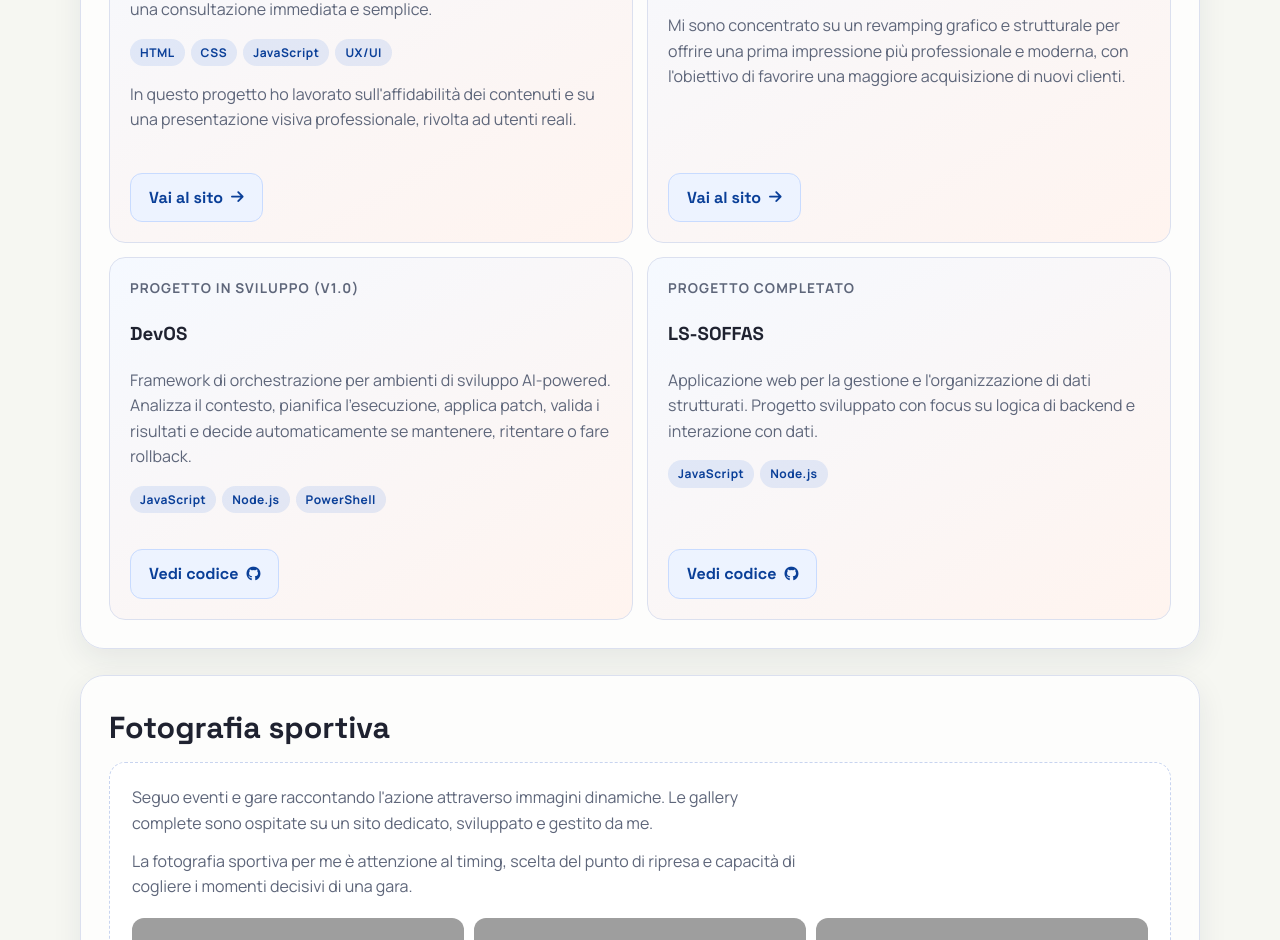
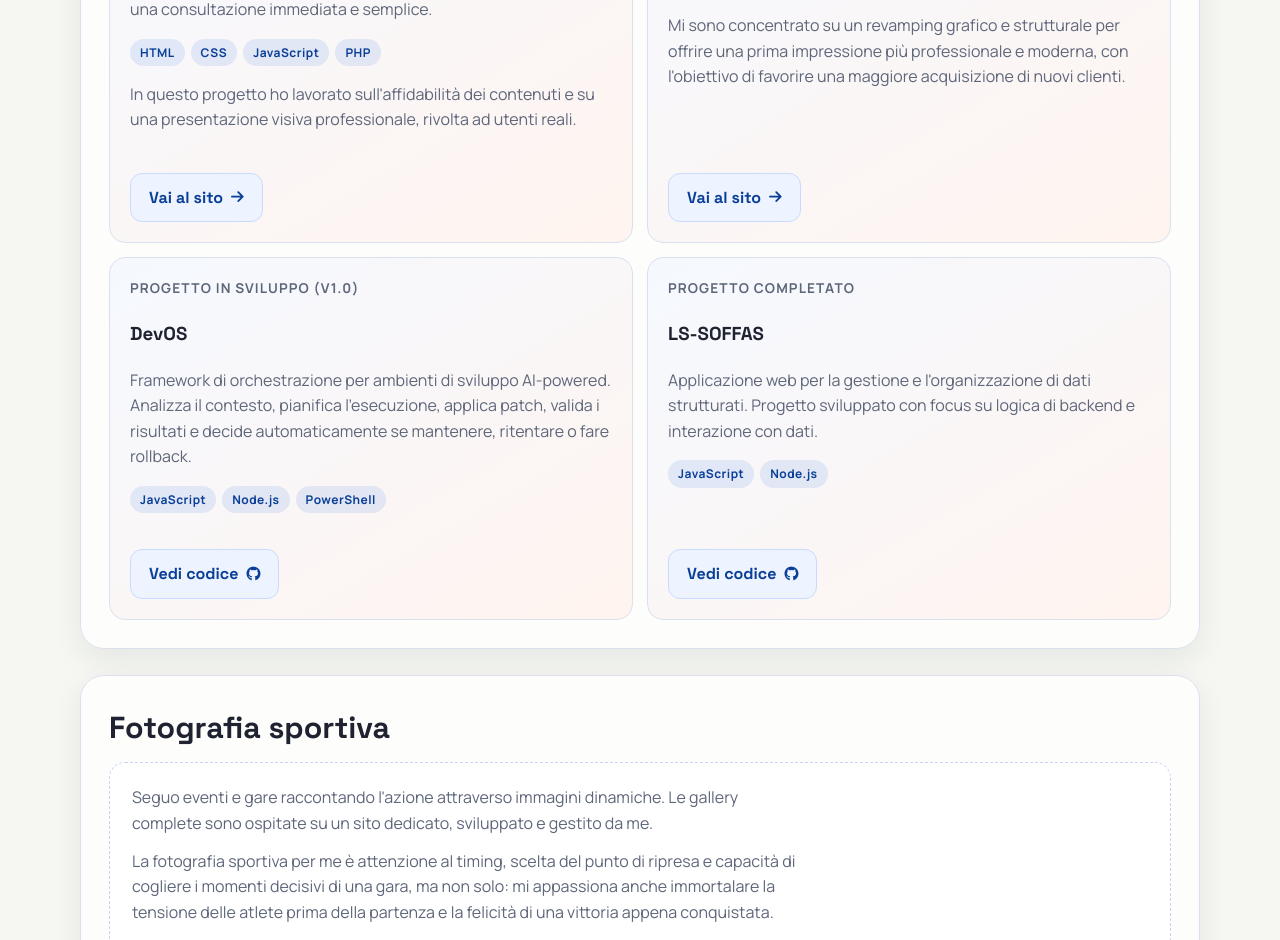
Before and after one commit to Marcu08/Marcu08.github.io, a plain HTML site: page index.html in a window 1280 px wide. Shown: the part 2073-3013 px from the top of the page. Drawn offline with Linux system fonts and the light colour scheme; grey boxes are pictures that could not be loaded.

Commit message:
fix: replace UX/UI with PHP in Team Fabiana Luperini card, refine photography description

```diff
--- a/index.html
+++ b/index.html
@@ -116,7 +116,7 @@
               <span class="stack-tag">HTML</span>
               <span class="stack-tag">CSS</span>
               <span class="stack-tag">JavaScript</span>
-              <span class="stack-tag">UX/UI</span>
+              <span class="stack-tag">PHP</span>
             </p>
             <p>
               In questo progetto ho lavorato sull'affidabilità dei contenuti e su una presentazione visiva professionale, rivolta ad utenti reali.
@@ -200,7 +200,9 @@
           </p>
           <p>
             La fotografia sportiva per me è attenzione al timing, scelta del punto di ripresa
-            e capacità di cogliere i momenti decisivi di una gara.
+            e capacità di cogliere i momenti decisivi di una gara, ma non solo:
+            mi appassiona anche immortalare la tensione delle atlete prima della partenza
+            e la felicità di una vittoria appena conquistata.
           </p>
         </div>
         <div class="photo-previews">
```
